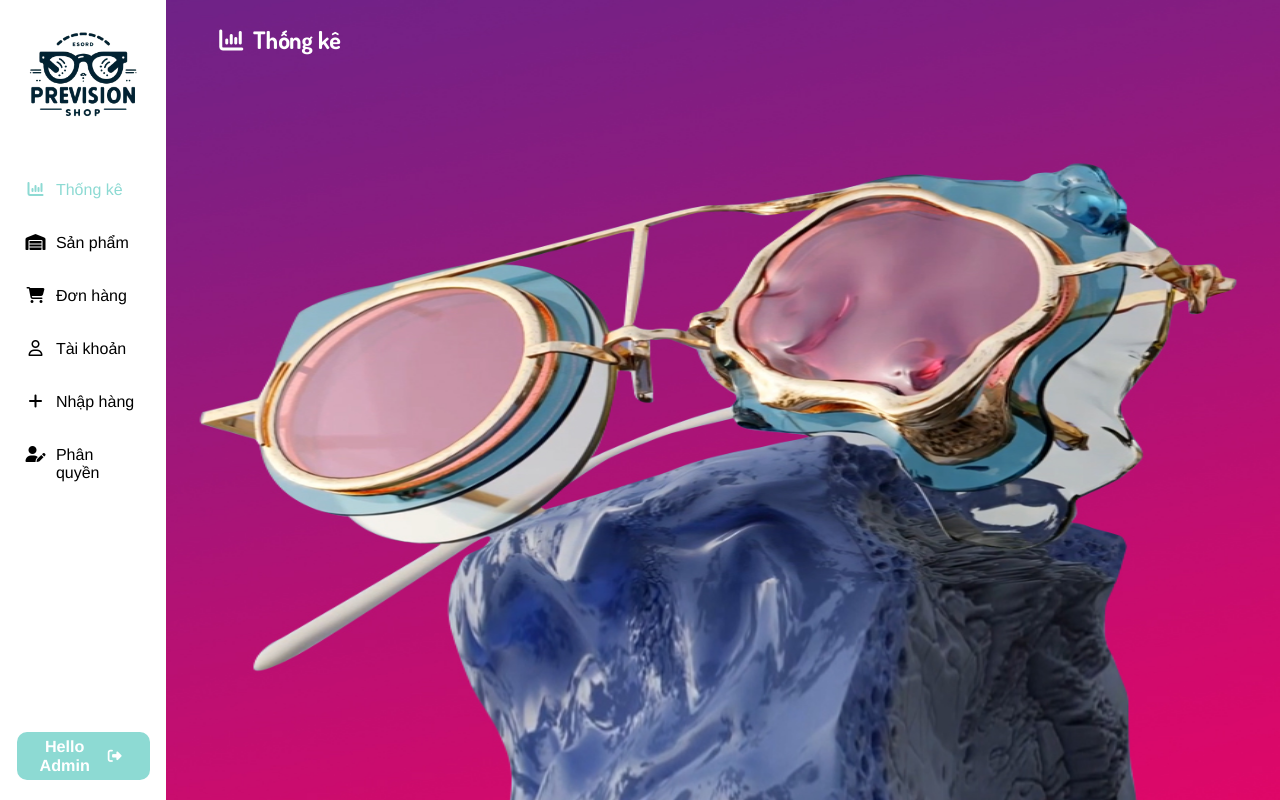
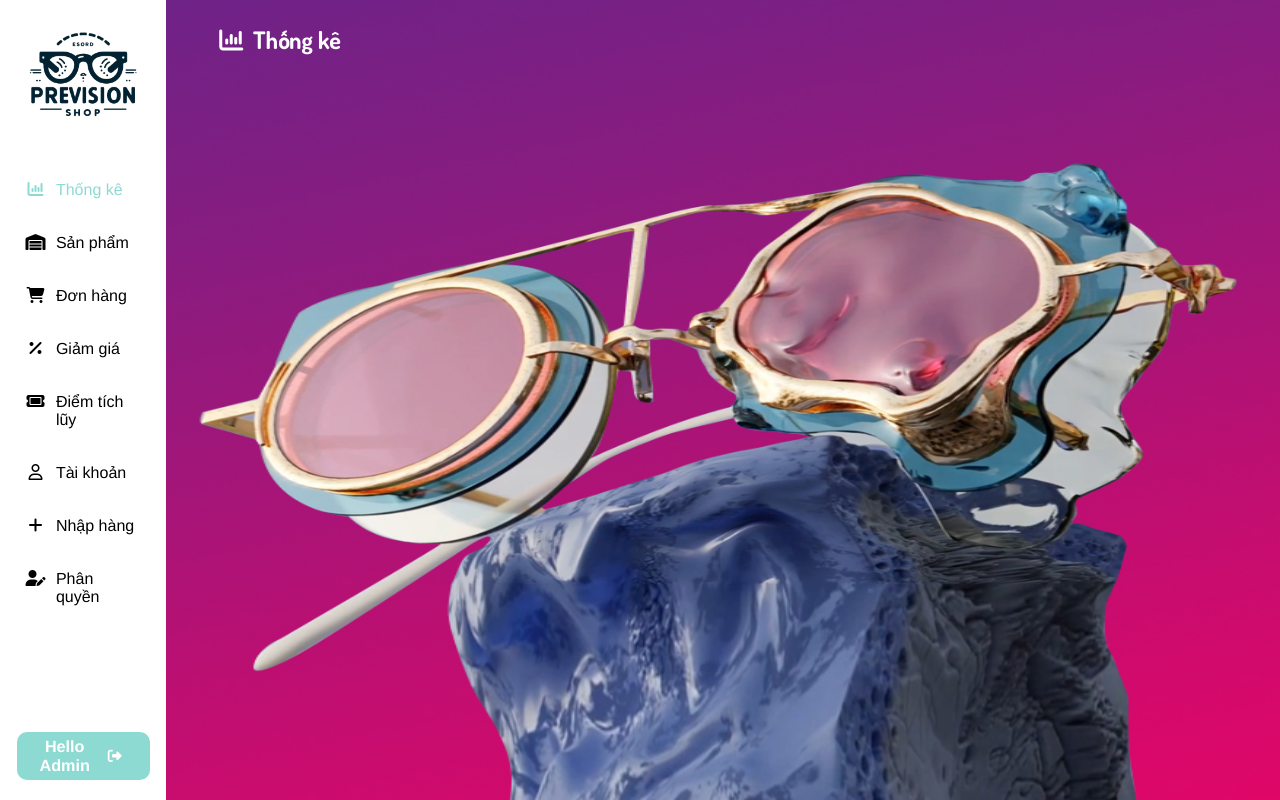
Before and after one commit to ThangVo0308/glasses-shopping-web, a PHP site: page /admin/admin.php in a window 1280 px wide. Run offline with PHP 8.4, Linux system fonts and the light colour scheme.

Commit message:
Add supply,point

```diff
--- a/FE/html/admin/header.php
+++ b/FE/html/admin/header.php
@@ -61,6 +61,8 @@ function getFunction()
         ['tenChucNang' => 'Thống kê', 'icon' => 'fa-solid fa-chart-column'],
         ['tenChucNang' => 'Sản phẩm', 'icon' => 'fa-solid fa-warehouse'],
         ['tenChucNang' => 'Đơn hàng', 'icon' => 'fa-solid fa-cart-shopping'],
+        ['tenChucNang' => 'Giảm giá', 'icon' => 'fa-solid fa-percent'],
+        ['tenChucNang' => 'Điểm tích lũy', 'icon' => 'fa-solid fa-ticket'],
         ['tenChucNang' => 'Tài khoản', 'icon' => 'fa-regular fa-user'],
         ['tenChucNang' => 'Nhập hàng', 'icon' => 'fa-solid fa-plus'],
         ['tenChucNang' => 'Phân quyền', 'icon' => 'fa-solid fa-user-pen'],
```
